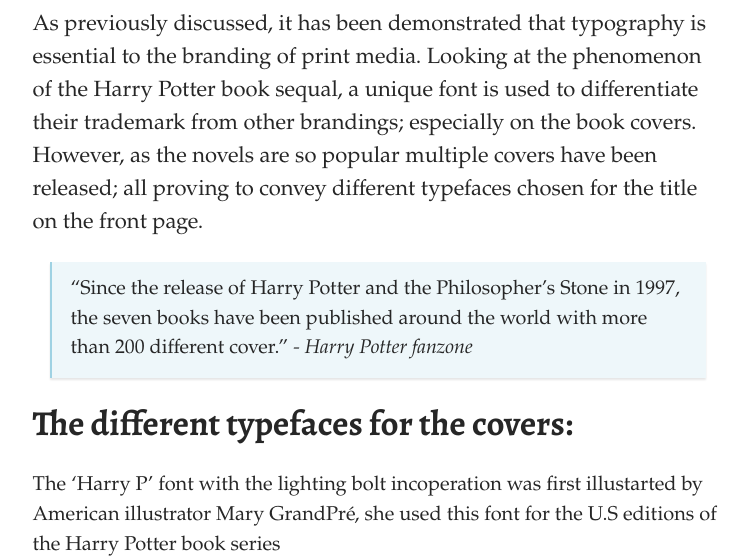
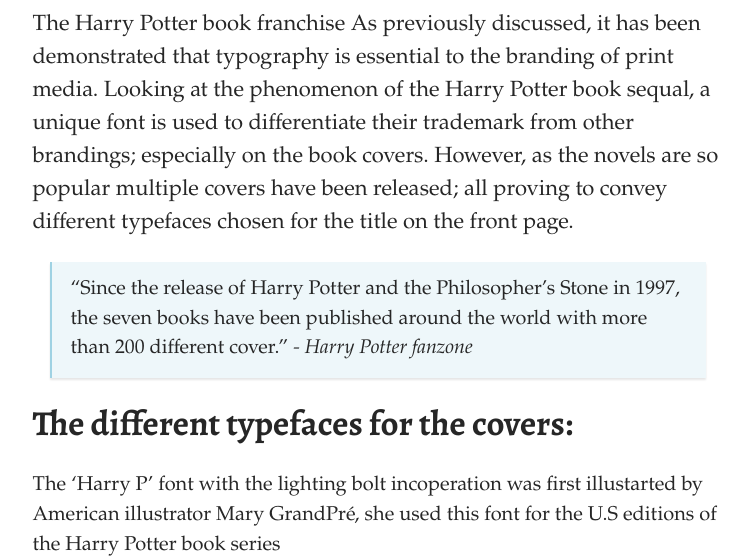
Before and after one commit to charlotteaashley/typo-design-template, a Jekyll site: the page built from _posts/2021-10-01-book-typography-harry-potter-series.md, in a window 1280 px wide and 900 px high, cut to the strip 344-900 px from the top of the window. Shown: the whole strip, without its empty margins (262-1011 px from the left). Built offline with Jekyll 4.4.1, drawn with Linux system fonts in a browser that asks for light colours; some web fonts are replaced.

Commit message:
Update Post “2021-10-01-book-typography-harry-potter-series”

```diff
--- a/_posts/2021-10-01-book-typography-harry-potter-series.md
+++ b/_posts/2021-10-01-book-typography-harry-potter-series.md
@@ -6,7 +6,7 @@
 title_color: "#ffffff"
 comments: false
 ---
-As previously discussed, it has been demonstrated that typography is essential to the branding of print media. Looking at the phenomenon of the Harry Potter book sequal, a unique font is used to differentiate their trademark from other brandings; especially on the book covers. However, as the novels are so popular multiple covers have been released; all proving to convey different typefaces chosen for the title on the front page.
+The Harry Potter book franchise As previously discussed, it has been demonstrated that typography is essential to the branding of print media. Looking at the phenomenon of the Harry Potter book sequal, a unique font is used to differentiate their trademark from other brandings; especially on the book covers. However, as the novels are so popular multiple covers have been released; all proving to convey different typefaces chosen for the title on the front page.
 
 > "Since the release of Harry Potter and the Philosopher's Stone in 1997, the seven books have been published around the world with more than 200 different cover." *\- Harry Potter fanzone*
 
```
